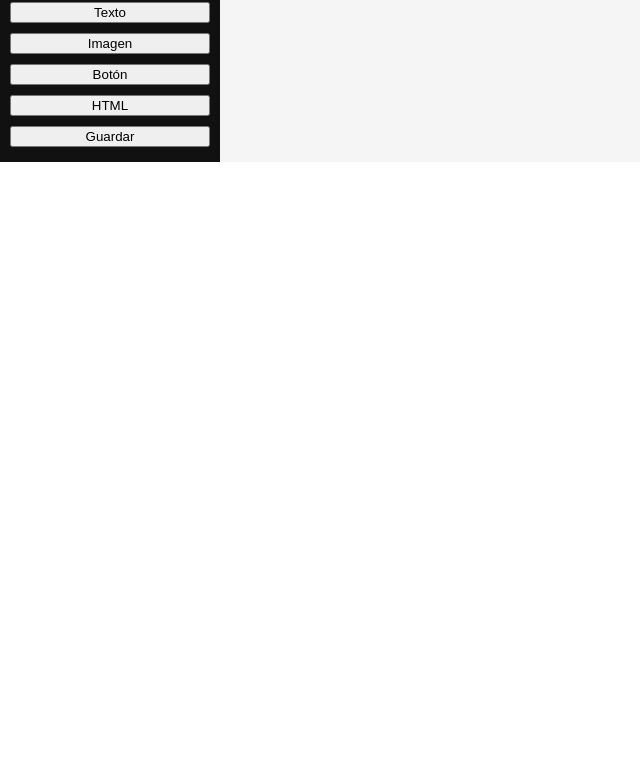
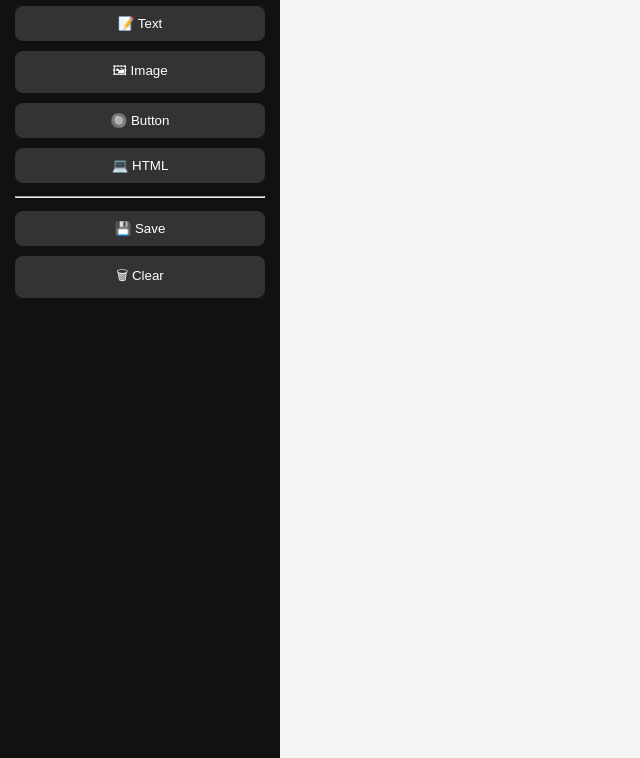
Before and after one commit to SiteForgeX/SiteForge, a plain HTML site: page editor.html in a window 1280 px wide. Shown: the part 72-830 px from the top of the page, without its empty margins (0-640 px from the left). Before the commit the page ends 800 px from the top, so only its background shows below. Drawn offline with Linux system fonts and the light colour scheme.

Commit message:
editor.html

```diff
--- a/editor.html
+++ b/editor.html
@@ -3,30 +3,77 @@
 <html>
 <head>
 <meta charset="UTF-8">
-<title>Editor</title>
+<title>Editor - SiteForge</title>
 
 <style>
-body { margin:0; display:flex; font-family:Arial; }
-.sidebar { width:200px; background:#111; color:white; padding:10px; }
-.sidebar button { width:100%; margin:5px 0; }
-.canvas { flex:1; padding:20px; background:#f5f5f5; }
-.block { border:1px dashed #aaa; padding:10px; margin:10px 0; background:white; }
+body {
+  margin:0;
+  display:flex;
+  font-family:Arial;
+}
+
+/* SIDEBAR */
+.sidebar {
+  width:250px;
+  background:#111;
+  color:white;
+  padding:15px;
+  height:100vh;
+  overflow:auto;
+}
+
+.sidebar h2 {
+  margin-bottom:10px;
+}
+
+.sidebar button {
+  width:100%;
+  margin:5px 0;
+  padding:10px;
+  border:none;
+  border-radius:8px;
+  cursor:pointer;
+  background:#333;
+  color:white;
+}
+
+/* CANVAS */
+.canvas {
+  flex:1;
+  padding:20px;
+  background:#f5f5f5;
+  overflow:auto;
+}
+
+.block {
+  background:white;
+  padding:10px;
+  margin:10px 0;
+  border-radius:8px;
+  border:1px dashed #aaa;
+}
 </style>
 </head>
 
 <body>
 
 <div class="sidebar">
-  <h3>SiteForge</h3>
-  <button onclick="addText()">Texto</button>
-  <button onclick="addImage()">Imagen</button>
-  <button onclick="addButton()">Botón</button>
-  <button onclick="addHTML()">HTML</button>
-  <button onclick="save()">Guardar</button>
+  <h2>SiteForge</h2>
+
+  <button onclick="addText()">📝 Text</button>
+  <button onclick="addImage()">🖼 Image</button>
+  <button onclick="addButton()">🔘 Button</button>
+  <button onclick="addHTML()">💻 HTML</button>
+
+  <hr>
+
+  <button onclick="save()">💾 Save</button>
+  <button onclick="clearCanvas()">🗑 Clear</button>
 </div>
 
 <div class="canvas" id="canvas"></div>
 
 <script src="app.js"></script>
+
 </body>
 </html>
```
